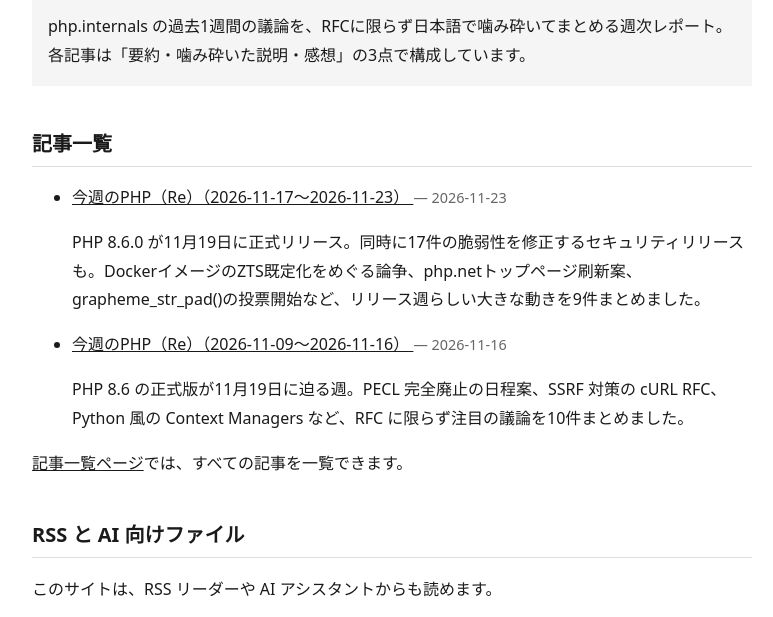
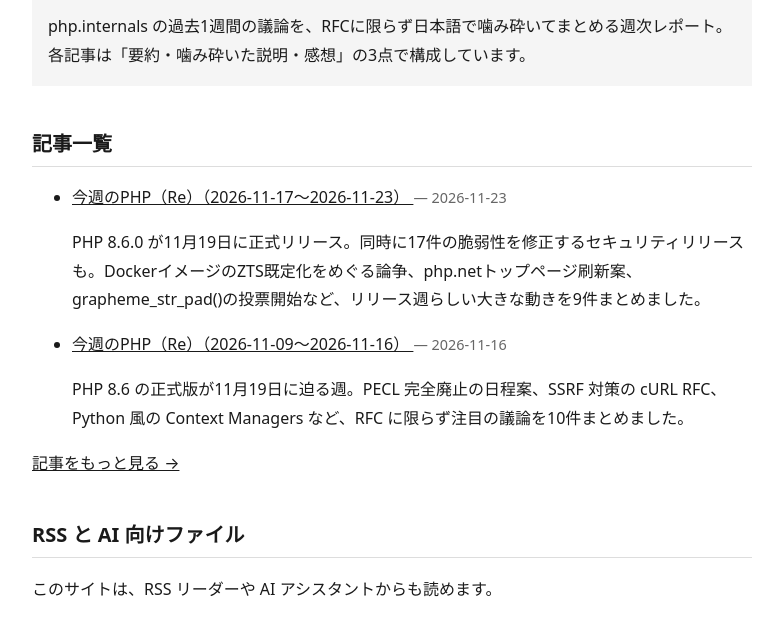
Before and after one commit to meihei3/konsyuu-no-php, an Astro site: page / in a window 1280 px wide. Shown: the part 135-752 px from the top of the page, without its empty margins (248-1021 px from the left). Built offline with nearby package versions, Linux system fonts and the light colour scheme; Astro itself is replaced by a stand-in of ours.

Commit message:
トップの一覧リンクを「記事をもっと見る →」に変更

```diff
--- a/src/pages/index.astro
+++ b/src/pages/index.astro
@@ -29,7 +29,7 @@ const origin = (Astro.site?.toString() ?? '').replace(/\/$/, '');
       ))
     }
   </ul>
-  <p><a href={`${import.meta.env.BASE_URL}posts/`}>記事一覧ページ</a>では、すべての記事を一覧できます。</p>
+  <p><a href={`${import.meta.env.BASE_URL}posts/`}>記事をもっと見る →</a></p>
   <h2>RSS と AI 向けファイル</h2>
   <p>このサイトは、RSS リーダーや AI アシスタントからも読めます。</p>
   <ul>
```
Also changed, not shown: screenshots/2026-11-23-top-order-after.png.
